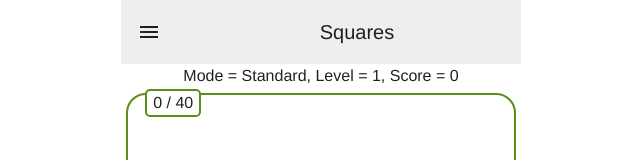
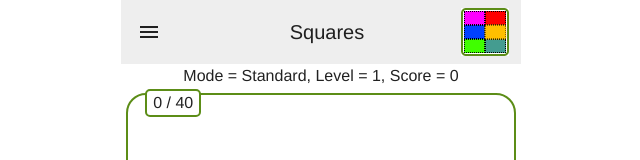
Before and after one commit to philip-dale/squares, a Vue app: page / in a window 1280 px wide. Shown: the top 160 px of the page, without its empty margins (319-959 px from the left). Built offline with nearby package versions, Linux system fonts and the light colour scheme; what vue3-cookies would draw is missing.

Commit message:
added logo

```diff
--- a/src/App.vue
+++ b/src/App.vue
@@ -2,12 +2,12 @@
   <v-app style="max-width: 500px; min-width: 400px; align-self: center; align-items: start;">
   <v-toolbar >
     <v-app-bar-nav-icon
-      variant="text"
       @click.stop="drawer = !drawer"
     ></v-app-bar-nav-icon>
-    <v-toolbar-title>
-    Squares
-    </v-toolbar-title>
+    <v-spacer></v-spacer>
+    <v-toolbar-title>Squares</v-toolbar-title>
+    <v-spacer></v-spacer>
+    <img class="mr-3" :src="require('./assets/squares.png')" height="48"/>
   </v-toolbar>
   <div>
     {{
```
Also changed, not shown: src/assets/squares.png (added).
